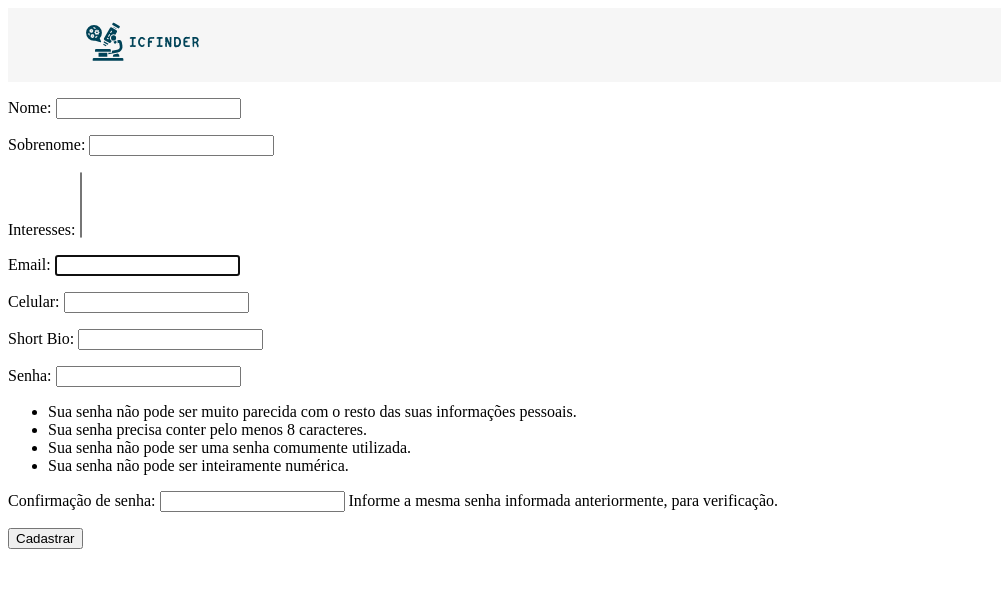
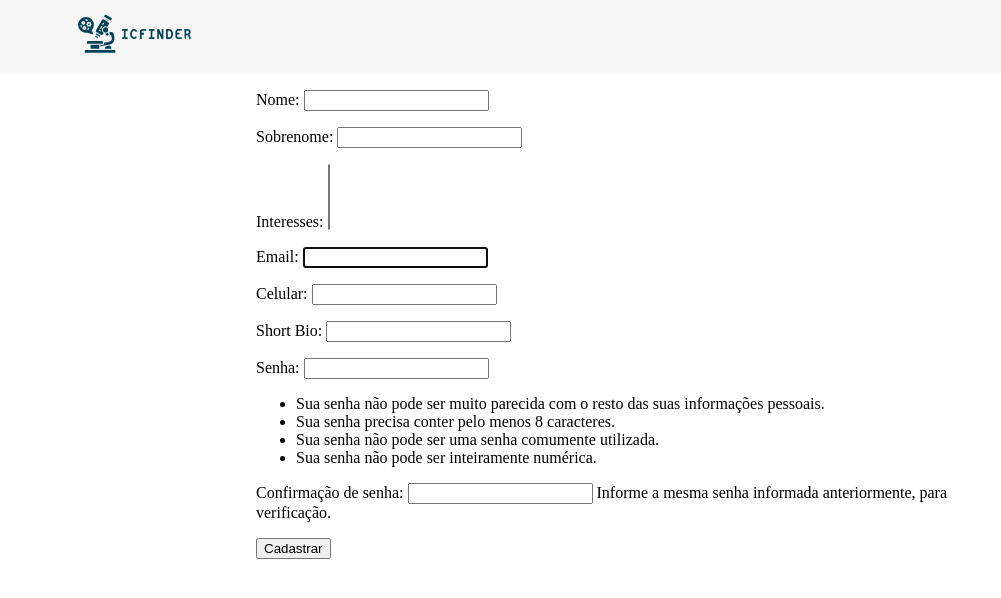
Before and after one commit to Eduds007/icfinder, a Django app: page /register in a window 1280 px wide. Shown: the top 598 px of the page, without its empty margins (0-1001 px from the left). Run offline with Django 4.2, Linux system fonts and the light colour scheme; data that the repository does not hold is empty.

Commit message:
adicao de estilo na view de registro]

```diff
--- a/icfinder_app/templates/icfinder_app/register.html
+++ b/icfinder_app/templates/icfinder_app/register.html
@@ -1,13 +1,20 @@
 {% extends 'base.html' %}
+{% load static %}
 
 {% block title %}
 Cadastro
 {% endblock title %}
 
+{% block pagestyle %}
+<link rel="stylesheet" type="text/css" href="{% static 'css/style_register.css' %}">
+{% endblock pagestyle %}
+
 {% block content %}
-<form method="post" action="{% url 'register' %}">
-    {% csrf_token %}
-    {{ form.as_p }}
-    <button type="submit">Cadastrar</button>
-</form>
+<body>
+    <form method="post" action="{% url 'register' %}">
+        {% csrf_token %}
+        {{ form.as_p }}
+        <button type="submit">Cadastrar</button>
+    </form>
+</body>
 {% endblock content %}
--- a/static/css/style_login.css
+++ b/static/css/style_login.css
@@ -144,10 +144,13 @@ button[type="submit"] {
   font-weight: 600;
   border: none;
   cursor: pointer;
+  margin-top: 10px;
 }
 
 .arrow-icon {
-  font-size: 10px;
+  height: 20px;
+  width: 20px;
+  padding-bottom: 5px;
 }
 
 @media (max-width: 600px) {
--- /dev/null
+++ b/static/css/style_register.css
@@ -0,0 +1,9 @@
+body {
+    margin: 0;
+    font-family: 'Crimson Text', serif;
+  }
+
+form {
+    width: 60%;
+    margin: 0 auto;
+}
```
Also changed, not shown: static/css/style.css (line endings or trailing spaces).
